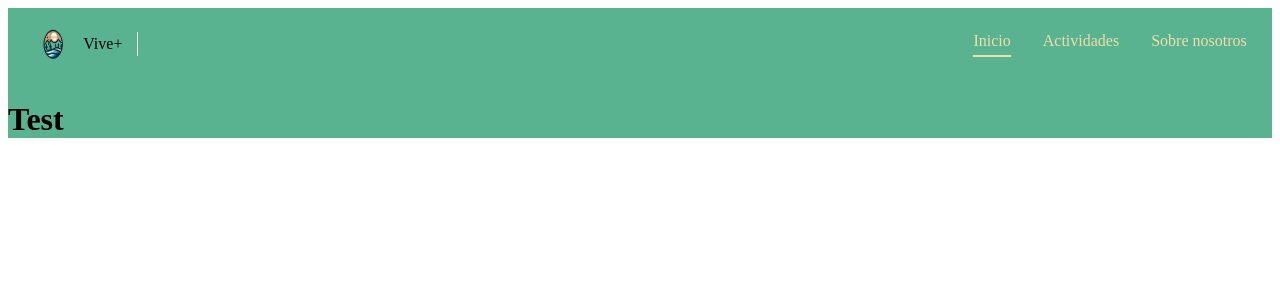
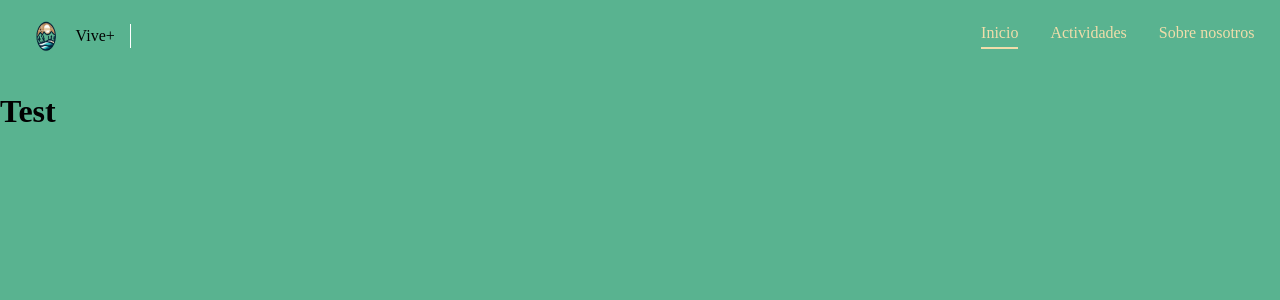
Before and after one commit to Mapacheee/vive-mas, a SvelteKit app: page / in a window 1280 px wide. Shown: the top 300 px of the page. Built offline with nearby package versions, Linux system fonts and the light colour scheme.

Commit message:
fixed background color

```diff
--- a/src/routes/+layout.svelte
+++ b/src/routes/+layout.svelte
@@ -1,10 +1,16 @@
 <script>
-import Navbar from "$lib/components/Navbar.svelte";
+    import Navbar from "$lib/components/Navbar.svelte";
+    import { onMount } from 'svelte';
+
+    onMount(() => {
+        document.body.classList.add('body-bg');
+    });
 </script>
 
 <svelte:head>
     <title>Vive+ | Las mejores actividades</title>
 </svelte:head>
+
 <main>
     <Navbar></Navbar>
 
@@ -12,7 +18,14 @@ import Navbar from "$lib/components/Navbar.svelte";
 </main>
 
 <style>
+    :global(.body-bg) {
+        background: linear-gradient(90deg, #59B390 100%, rgba(89, 179, 144, 0.44));
+        margin: 0;
+        padding: 0;
+        min-height: 100vh;
+    }
+
     main {
-        background: linear-gradient(90deg, #59B390 100%, rgba(89, 179, 144, 0.44));
+        min-height: 100vh;
     }
 </style>
```
